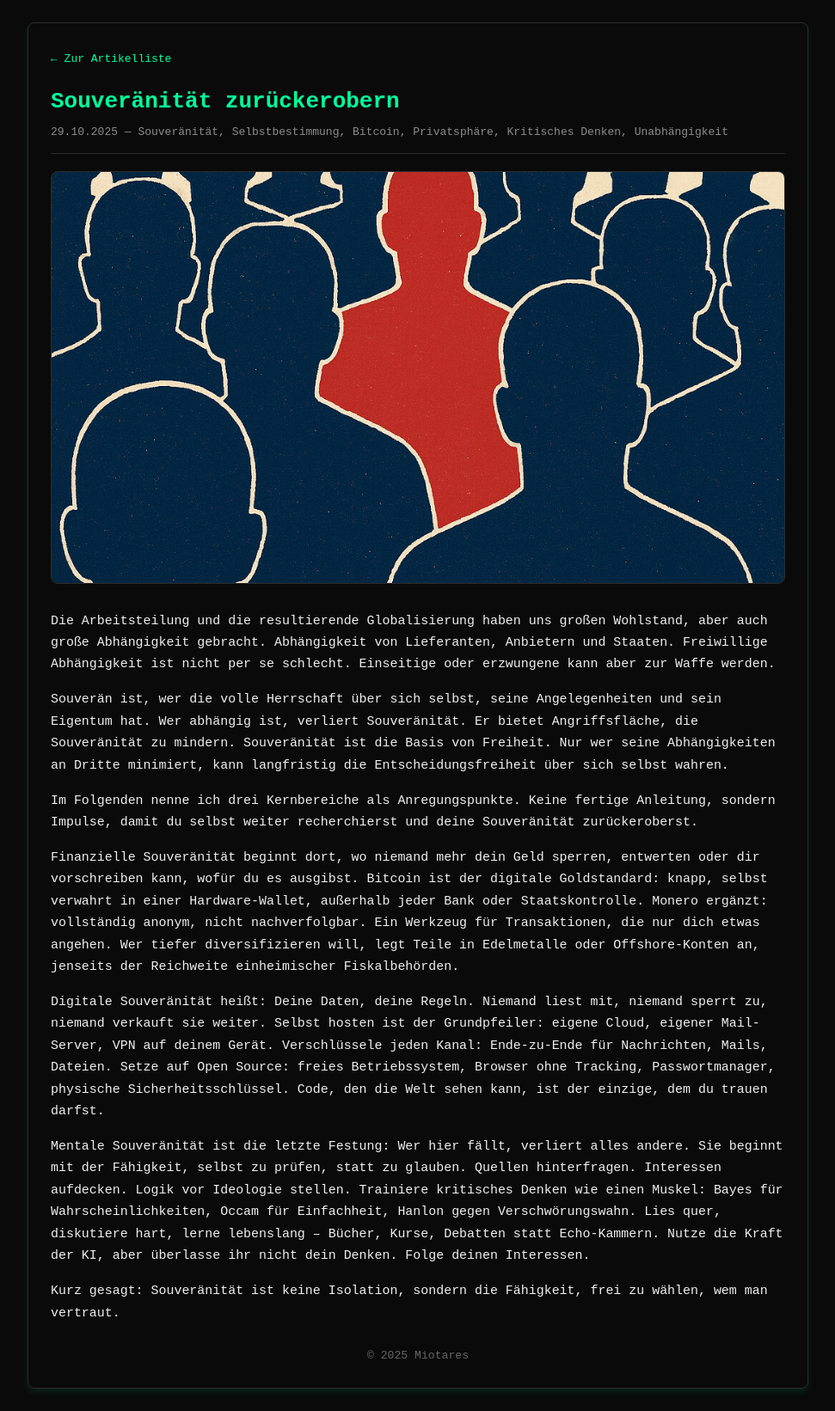
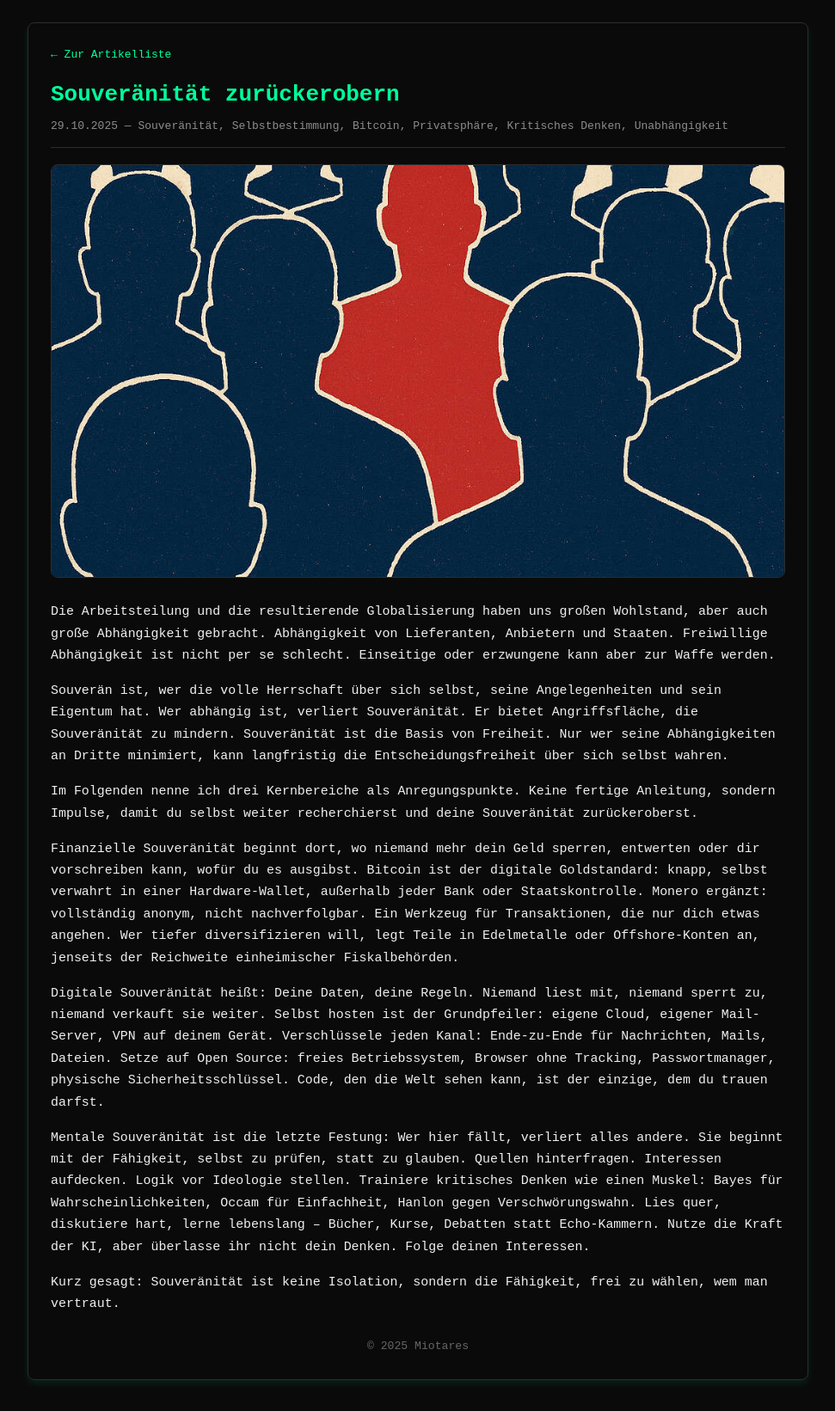
Before and after one commit to Miotares/miotares, a Jekyll site: the page built from _posts/2025-10-29-Souveränität zurückerobern.md, in a window 1280 px wide. Shown: the whole page at 86% size, without its empty margins (154-1125 px from the left). Built offline with Jekyll 4.4.1, drawn with Linux system fonts in a browser that asks for light colours.

Commit message:
Thumbnails von PNG auf JPG umgestellt und PNG-Dateien entfernt

```diff
--- a/_layouts/post.html
+++ b/_layouts/post.html
@@ -9,7 +9,7 @@
     <!-- Social Sharing Meta Tags -->
     {% assign thumbnail_name = page.slug | default: page.title | slugify %}
     {% assign base_url = 'https://miotares.com' %}
-    {% assign thumbnail_url = base_url | append: '/assets/thumbnails/' | append: thumbnail_name | append: '.png' %}
+    {% assign thumbnail_url = base_url | append: '/assets/thumbnails/' | append: thumbnail_name | append: '.jpg' %}
     {% assign page_url = base_url | append: page.url %}
 
     <!-- Open Graph / Facebook -->
@@ -32,7 +32,7 @@
     <style>
         :root { --bg-color:#0a0a0a; --text-color:#f0f0f0; --accent-color:#00ff9d; --secondary-color:#2d2d2d; --hover-color:#00cc7a; }
         * { margin:0; padding:0; box-sizing:border-box; font-family:monospace; }
-        body { background-color:var(--bg-color); color:var(--text-color); font-size:1.35rem; line-height:1.7; padding:2rem; max-width:960px; margin:0 auto; min-height:100vh; display:flex; flex-direction:column; }
+        body { background-color:var(--bg-color); color:var(--text-color); font-size:1rem; line-height:1.7; padding:2rem; max-width:960px; margin:0 auto; min-height:100vh; display:flex; flex-direction:column; }
         .container { border:1px solid var(--secondary-color); border-radius:8px; padding:2rem; box-shadow:0 4px 8px rgba(0,255,157,0.1); }
         header { margin-bottom:1.5rem; border-bottom:1px solid var(--secondary-color); padding-bottom:1rem; }
         h1 { color:var(--accent-color); font-size:2rem; margin-bottom:0.25rem; }
@@ -66,7 +66,7 @@
         </header>
         <article class="content">
             {% assign thumbnail_name = page.slug | default: page.title | slugify %}
-            <img src="{{ '/assets/thumbnails/' | append: thumbnail_name | append: '.png' | relative_url }}" alt="{{ page.title }}" class="thumbnail" onerror="this.style.display='none'">
+            <img src="{{ '/assets/thumbnails/' | append: thumbnail_name | append: '.jpg' | relative_url }}" alt="{{ page.title }}" class="thumbnail" onerror="this.style.display='none'">
             {{ content }}
         </article>
         <footer>&copy; 2025 Miotares</footer>
```
Also changed, not shown: assets/thumbnails/souveraenitaet-zurueckerobern.png (deleted), assets/thumbnails/sozialisten-sind-asozial.png (deleted), 2 other files.
